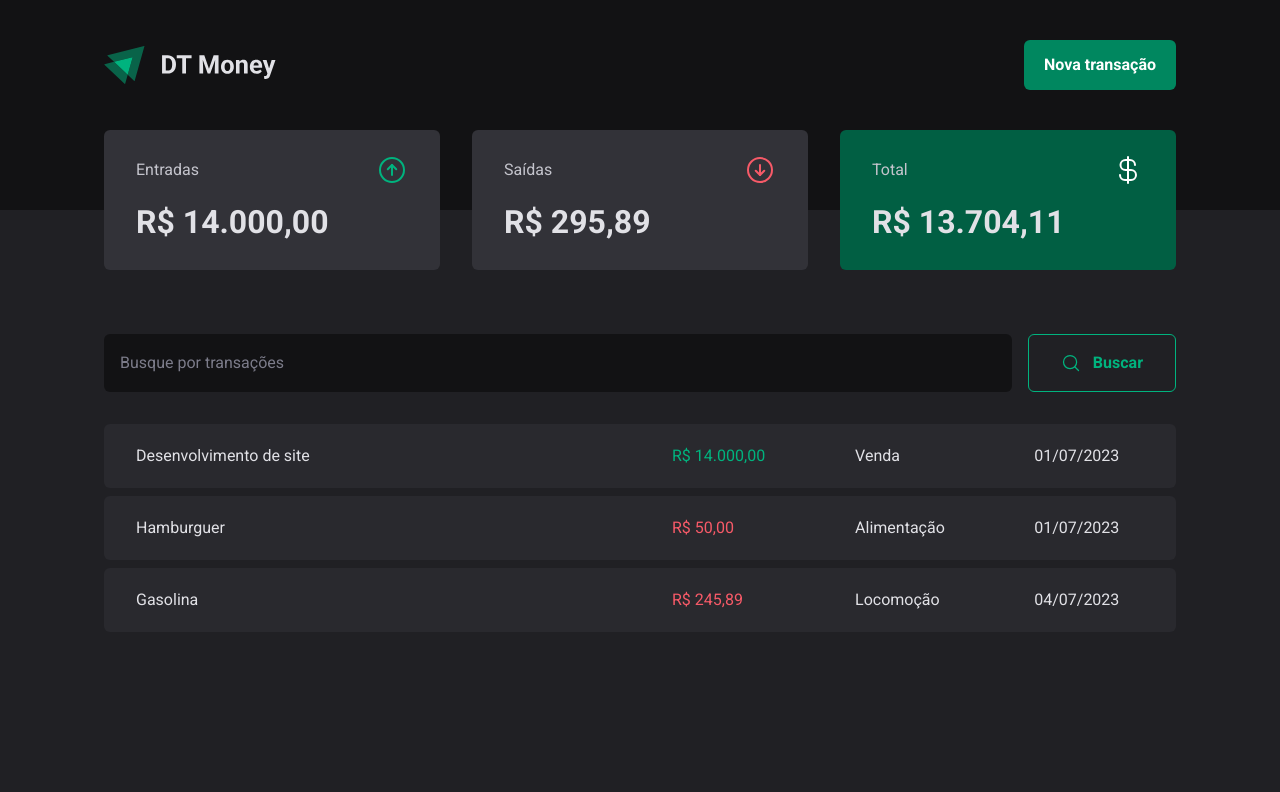
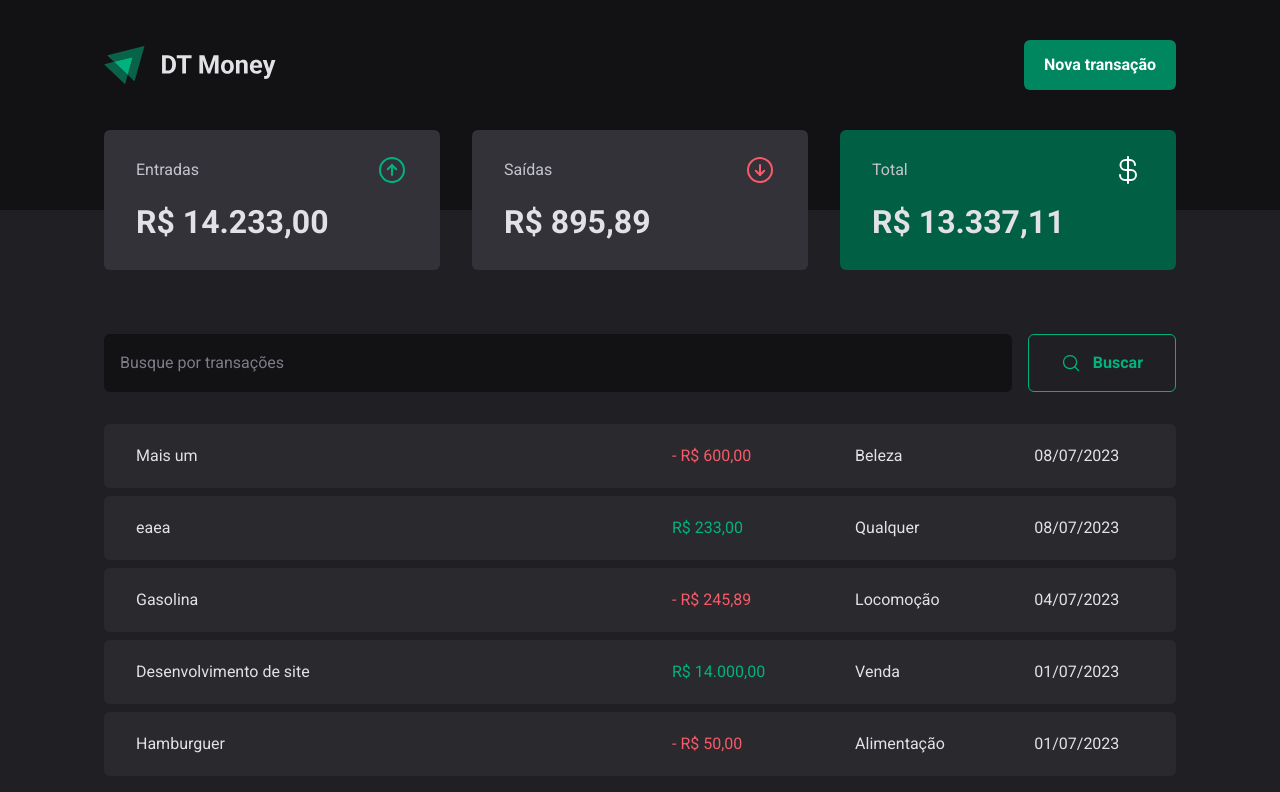
Before and after one commit to CaioQuirinoMedeiros/dt-money, a React (Vite) app: page / in a window 1280 px wide. Shown: the top 792 px of the page. Built offline with nearby package versions, Linux system fonts and the light colour scheme; data requests are answered from the project's data file.

Commit message:
finished fetch by query and add new transaction!

```diff
--- a/db-server.json
+++ b/db-server.json
@@ -23,6 +23,22 @@
       "category": "Locomoção",
       "price": 245.89,
       "createdAt": "2023-07-04T07:23:00.000Z"
+    },
+    {
+      "description": "eaea",
+      "category": "Qualquer",
+      "price": 233,
+      "type": "income",
+      "createdAt": "2023-07-08T04:17:24.032Z",
+      "id": 4
+    },
+    {
+      "description": "Mais um",
+      "category": "Beleza",
+      "price": 600,
+      "type": "outcome",
+      "createdAt": "2023-07-08T04:20:38.217Z",
+      "id": 5
     }
   ]
 }
--- a/package.json
+++ b/package.json
@@ -11,16 +11,20 @@
     "dev:server": "npx json-server --watch db-server.json -d 500"
   },
   "dependencies": {
+    "@hookform/resolvers": "^3.1.1",
     "@radix-ui/react-dialog": "^1.0.4",
     "@radix-ui/react-radio-group": "^1.1.3",
     "autoprefixer": "^10.4.14",
+    "axios": "^1.4.0",
     "date-fns": "^2.30.0",
     "phosphor-react": "^1.4.1",
     "postcss": "^8.4.25",
     "react": "^18.2.0",
     "react-dom": "^18.2.0",
+    "react-hook-form": "^7.45.1",
     "styled-components": "^6.0.2",
-    "tailwindcss": "^3.3.2"
+    "tailwindcss": "^3.3.2",
+    "zod": "^3.21.4"
   },
   "devDependencies": {
     "@types/react": "^18.0.37",
--- a/src/App.tsx
+++ b/src/App.tsx
@@ -1,4 +1,3 @@
-import { ThemeProvider } from 'styled-components'
 import { Transactions } from './pages/Transactions'
 import './index.css'
 import { TransactionsContextProvider } from './contexts/TransactionsContext'
--- a/src/components/NewTransactionModal.tsx
+++ b/src/components/NewTransactionModal.tsx
@@ -1,8 +1,46 @@
+import * as React from 'react'
+
 import * as Dialog from '@radix-ui/react-dialog'
 import * as RadioGroup from '@radix-ui/react-radio-group'
 import { X, ArrowCircleUp, ArrowCircleDown } from 'phosphor-react'
+import { useForm, Controller } from 'react-hook-form'
+import * as z from 'zod'
+import { TransactionsContext } from '../contexts/TransactionsContext'
+import { zodResolver } from '@hookform/resolvers/zod'
+
+const newTransactionFormSchema = z.object({
+  description: z.string(),
+  category: z.string(),
+  price: z.coerce.number(),
+  type: z.enum(['income', 'outcome'])
+})
+
+type NewTransactionFormData = z.infer<typeof newTransactionFormSchema>
 
 export function NewTransactionModal() {
+  const { addNewTransaction } = React.useContext(TransactionsContext)
+  const {
+    control,
+    register,
+    handleSubmit,
+    reset,
+    formState: { isSubmitting }
+  } = useForm<NewTransactionFormData>({
+    resolver: zodResolver(newTransactionFormSchema)
+  })
+
+  async function handleAddNewTransaction(formData: NewTransactionFormData) {
+    addNewTransaction({
+      category: formData.category,
+      description: formData.description,
+      price: formData.price,
+      type: formData.type
+    })
+
+    reset()
+
+  }
+
   return (
     <Dialog.Portal>
       <Dialog.Overlay className='fixed inset-0 w-full h-full bg-[rgba(0,0,0,0.75)]' />
@@ -11,46 +49,66 @@ export function NewTransactionModal() {
         <Dialog.Close className='absolute bg-transparent border-0 top-[1.5rem] right-[1.5rem] cursor-pointer text-gray-500 leading-0'>
           <X size={24} />
         </Dialog.Close>
-        <form className='flex flex-col gap-[1rem] mt-[2rem]'>
+        <form
+          className='flex flex-col gap-[1rem] mt-[2rem]'
+          onSubmit={handleSubmit(handleAddNewTransaction)}
+        >
           <input
             className='rounded-md border-0 bg-gray-900 text-gray-300 p-[1rem] placeholder:text-gray-500'
             type='text'
             placeholder='Descrição'
             required
+            {...register('description')}
           />
           <input
             className='rounded-md border-0 bg-gray-900 text-gray-300 p-[1rem] placeholder:text-gray-500'
             type='number'
             placeholder='Preço'
             required
+            {...register('price', { valueAsNumber: true })}
           />
           <input
             className='rounded-md border-0 bg-gray-900 text-gray-300 p-[1rem] placeholder:text-gray-500'
             type='text'
             placeholder='Categoria'
             required
+            {...register('category')}
           />
 
-          <RadioGroup.Root className='flex flex-row gap-[1rem]'>
+          <Controller
+            control={control}
+            name='type'
+            render={({ field }) => {
+              return (
+                <RadioGroup.Root
+                  className='flex flex-row gap-[1rem]'
+                  onValueChange={(value) => field.onChange(value as "outcome")}
+                  value={field.value}
+                  onBlur={field.onBlur}
+                >
                   <RadioGroup.Item
-              value='input'
+                    value='income'
                     className='group bg-gray-700 hover:bg-gray-600 p-[1rem] grow flex flex-row gap-[0.5rem] items-center justify-center rounded-md cursor-pointer border-0 text-gray-100 aria-checked:bg-green-dark aria-checked:text-white'
                   >
-              <ArrowCircleUp className='text-[1.5rem] text-green-light group-aria-checked:text-white'/>
+                    <ArrowCircleUp className='text-[1.5rem] text-green-light group-aria-checked:text-white' />
                     Entrada
                   </RadioGroup.Item>
                   <RadioGroup.Item
-              value='output'
+                    value='outcome'
                     className='group bg-gray-700 hover:bg-gray-600 p-[1rem] grow flex flex-row gap-[0.5rem] items-center justify-center rounded-md cursor-pointer border-0 text-gray-100 aria-checked:bg-red-dark aria-checked:text-white'
                   >
                     <ArrowCircleDown className='text-[1.5rem] text-red group-aria-checked:text-white' />
                     Saída
                   </RadioGroup.Item>
                 </RadioGroup.Root>
+              )
+            }}
+          />
 
           <button
-            className='h-[58px] border-0 bg-green text-white font-bold px-[1.25rem] rounded-md mt-[1.5rem] hover:bg-green-dark transition-colors'
+            className='h-[58px] border-0 bg-green text-white font-bold px-[1.25rem] rounded-md mt-[1.5rem] [&:not(:disabled):hover]:bg-green-dark transition-colors disabled:opacity-60 disabled:cursor-not-allowed'
             type='submit'
+            disabled={!!isSubmitting}
           >
             Cadastrar
           </button>
--- a/src/components/SearchForm.tsx
+++ b/src/components/SearchForm.tsx
@@ -1,13 +1,47 @@
+import * as React from 'react'
+
 import { MagnifyingGlass } from 'phosphor-react'
+import { useForm } from 'react-hook-form'
+import * as z from 'zod'
+import { zodResolver } from '@hookform/resolvers/zod'
+import { TransactionsContext } from '../contexts/TransactionsContext'
+
+const searchTransactionsFormSchema = z.object({
+  query: z.string()
+})
+
+type SearchTransactionsFormData = z.infer<typeof searchTransactionsFormSchema>
 
 export function SearchForm() {
+  const { fetchTransactions } = React.useContext(TransactionsContext)
+  const {
+    register,
+    handleSubmit,
+    formState: { isSubmitting }
+  } = useForm<SearchTransactionsFormData>({
+    resolver: zodResolver(searchTransactionsFormSchema)
+  })
+
+  async function handleSearchTransactions(
+    formData: SearchTransactionsFormData
+  ) {
+    fetchTransactions({ query: formData.query })
+  }
+
   return (
-    <form className='flex flex-row gap-[1rem]'>
+    <form
+      className='flex flex-row gap-[1rem]'
+      onSubmit={handleSubmit(handleSearchTransactions)}
+    >
       <input
         className='grow rounded-md border-0 bg-gray-900 text-gray-300 p-[1rem] placeholder:text-gray-500'
         placeholder='Busque por transações'
+        {...register('query')}
       />
-      <button className='flex flex-row gap-[0.75rem] items-center px-[2rem] py-[1rem] bg-transparent border border-green-light text-green-light font-bold rounded-md hover:bg-green hover:border-green hover:text-white transition-colors'>
+      <button
+        className='flex flex-row gap-[0.75rem] items-center px-[2rem] py-[1rem] bg-transparent border border-green-light text-green-light font-bold rounded-md [&:not(:disabled):hover]:bg-green [&:not(:disabled):hover]:border-green [&:not(:disabled):hover]:text-white transition-colors disabled:opacity-60 disabled:cursor-not-allowed '
+        disabled={!!isSubmitting}
+      >
         <MagnifyingGlass className='text-[1.25rem]' />
         Buscar
       </button>
--- a/src/components/Summary.tsx
+++ b/src/components/Summary.tsx
@@ -1,24 +1,9 @@
-import * as React from 'react'
-
 import { ArrowCircleUp, ArrowCircleDown, CurrencyDollar } from 'phosphor-react'
-import { TransactionsContext } from '../contexts/TransactionsContext'
 import { formatCurrency } from '../utils/formatCurrency'
+import { useTransactionsSummary } from '../hooks/useTransactionsSummary'
 
 export function Summary() {
-  const { transactions } = React.useContext(TransactionsContext)
-
-  const { sumIncome, sumOutcome } = transactions.reduce(
-    (acc, transaction) => {
-      if (transaction.type === 'income') {
-        acc.sumIncome += transaction.price
-      } else if (transaction.type === 'outcome') {
-        acc.sumOutcome += transaction.price
-      }
-
-      return acc
-    },
-    { sumIncome: 0, sumOutcome: 0 }
-  )
+  const { sumIncome, sumOutcome } = useTransactionsSummary()
 
   return (
     <section className='w-full max-w-[1120px] mx-auto px-[1.5rem] grid grid-cols-3 gap-[2rem] mt-[-5rem]'>
--- a/src/contexts/TransactionsContext.tsx
+++ b/src/contexts/TransactionsContext.tsx
@@ -1,4 +1,5 @@
 import * as React from 'react'
+import { api } from '../lib/axios'
 
 type Transaction = {
   id: number
@@ -9,23 +10,59 @@ type Transaction = {
   createdAt: string
 }
 
+type NewTransactionParams = {
+  description: string
+  type: 'income' | 'outcome'
+  category: string
+  price: number
+}
+
+type FetchTransactionsParams = {
+  query?: string
+}
+
 interface TransactionsContextType {
   transactions: Transaction[]
+  addNewTransaction(params: NewTransactionParams): Promise<void>
+  fetchTransactions(params?: FetchTransactionsParams): Promise<void>
 }
 
-export const TransactionsContext = React.createContext({} as TransactionsContextType)
+export const TransactionsContext = React.createContext(
+  {} as TransactionsContextType
+)
 
 export function TransactionsContextProvider({
   children
 }: React.PropsWithChildren) {
   const [transactions, setTransactions] = React.useState<Transaction[]>([])
 
-  async function fetchTransactions() {
-    const response = await fetch('http://localhost:3000/transactions', {
-      method: 'GET'
+  async function fetchTransactions(params?: FetchTransactionsParams) {
+    const { query } = params || {}
+
+    const response = await api.get('/transactions', {
+      params: { query: query, _sort: 'createdAt', _order: 'desc' }
     })
-    const responseData = await response.json()
-    setTransactions(responseData)
+    setTransactions(response.data)
+  }
+
+  async function addNewTransaction(params: NewTransactionParams) {
+    const { category, description, price, type } = params
+
+    const newTransaction: Omit<Transaction, 'id'> = {
+      description,
+      category,
+      price,
+      type,
+      createdAt: new Date().toISOString()
+    }
+    const response = await api.post('/transactions', newTransaction)
+
+    const createdTransaction = response.data as Transaction
+
+    setTransactions((prevTransactions) => [
+      createdTransaction,
+      ...prevTransactions
+    ])
   }
 
   React.useEffect(() => {
@@ -33,7 +70,9 @@ export function TransactionsContextProvider({
   }, [])
 
   return (
-    <TransactionsContext.Provider value={{ transactions }}>
+    <TransactionsContext.Provider
+      value={{ transactions, addNewTransaction, fetchTransactions }}
+    >
       {children}
     </TransactionsContext.Provider>
   )
--- /dev/null
+++ b/src/hooks/useTransactionsSummary.ts
@@ -0,0 +1,20 @@
+import * as React from 'react'
+
+import { TransactionsContext } from '../contexts/TransactionsContext'
+
+export function useTransactionsSummary() {
+  const { transactions } = React.useContext(TransactionsContext)
+
+  return transactions.reduce(
+    (acc, transaction) => {
+      if (transaction.type === 'income') {
+        acc.sumIncome += transaction.price
+      } else if (transaction.type === 'outcome') {
+        acc.sumOutcome += transaction.price
+      }
+
+      return acc
+    },
+    { sumIncome: 0, sumOutcome: 0 }
+  )
+}
--- /dev/null
+++ b/src/lib/axios.ts
@@ -0,0 +1,5 @@
+import axios from "axios"
+
+export const api = axios.create({
+  baseURL: "http://localhost:3000"
+})
--- a/src/pages/Transactions.tsx
+++ b/src/pages/Transactions.tsx
@@ -33,6 +33,7 @@ export function Transactions() {
                         : 'text-red'
                     }`}
                   >
+                    {transaction.type === "outcome" && "- "}
                     {formatCurrency(transaction.price)}
                   </td>
                   <td className='py-[1.25rem] px-[2rem] bg-gray-700'>
```
Also changed, not shown: 1 other file (tests, documents, lock files or other folders). Lines whose indentation alone changed are shown as unchanged.
